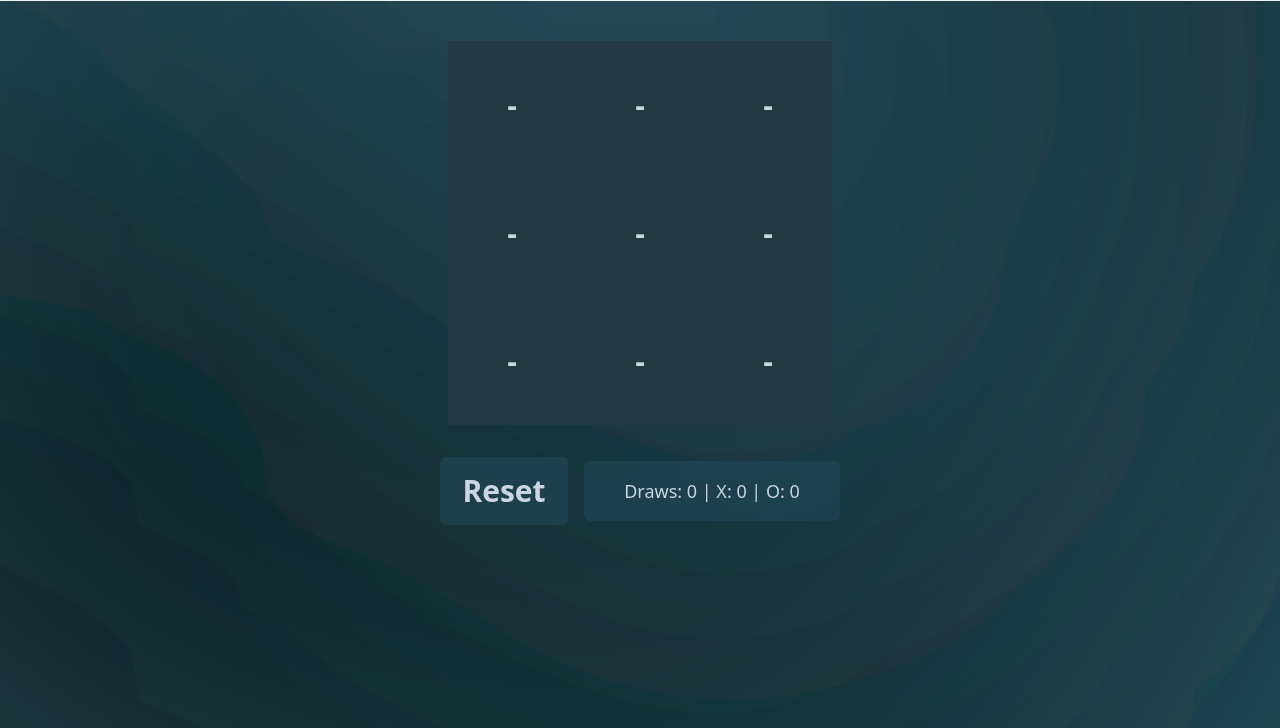
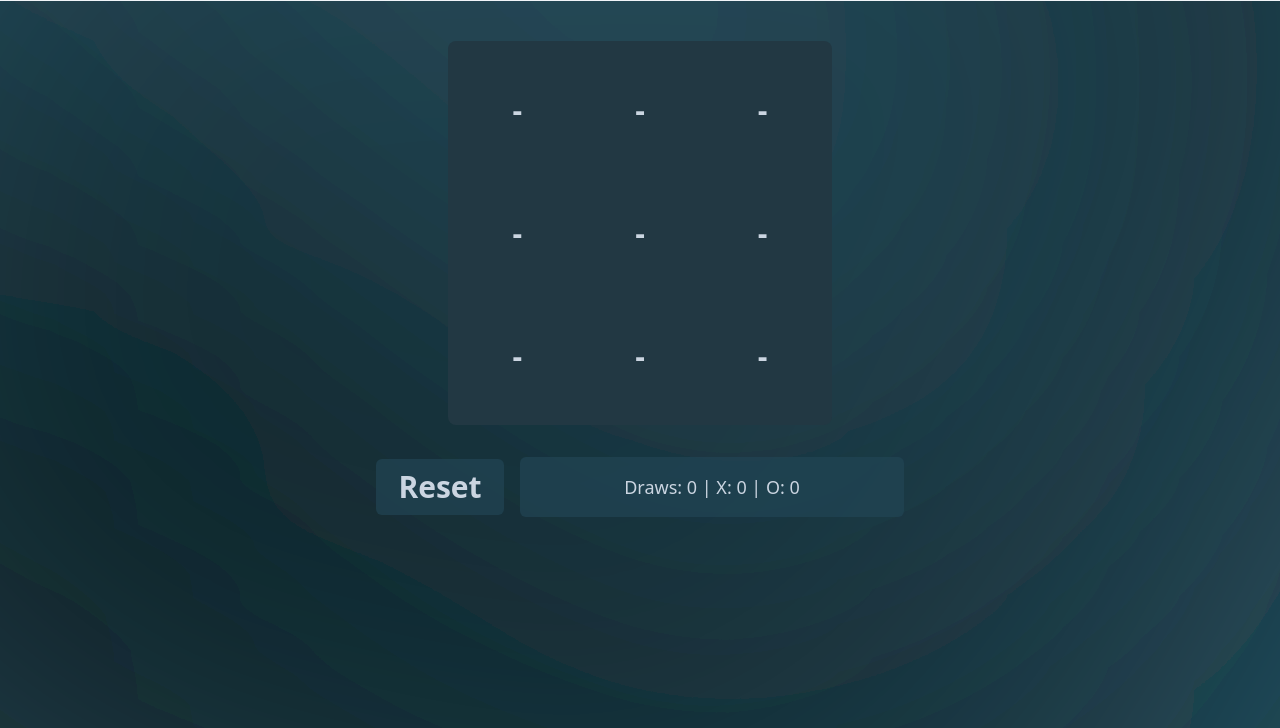
Before and after one commit to HAAZIQ-ALI/TicTacToe, a plain HTML site: page index.html in a window 1280 px wide. Shown: the part 72-800 px from the top of the page. Drawn offline with nearby package versions, Linux system fonts and the light colour scheme.

Commit message:
this is relly final masterPiece

```diff
--- a/index.html
+++ b/index.html
@@ -4,10 +4,35 @@
   <meta charset="UTF-8">
   <meta name="viewport" content="width=device-width, initial-scale=1.0">
   <script src="https://cdn.tailwindcss.com"></script>
+  <script>
+    tailwind.config = {
+      theme: {
+        extend: {
+          screens: {
+            'xs': '475px',
+          }
+        }
+      }
+    }
+  </script>
   <style>
   body{
     padding: 0;
     margin: 0;
+  }
+
+  /* Ensure game board is always square and properly sized */
+  .game-grid {
+    aspect-ratio: 1;
+    max-width: min(90vw, 90vh);
+  }
+
+  /* Better touch targets on mobile */
+  @media (max-width: 640px) {
+    .box {
+      min-height: 4rem;
+      touch-action: manipulation;
+    }
   }
     </style>
 
@@ -15,27 +40,30 @@
 
 </head>
 <body class="h-screen w-full bg-[url('/gradient.svg')] bg-cover bg-center ">
-    <nav class="bg-[#2E3A4A]/40 backdrop-blur-md w-full p-4 flex justify-between" ><h1 class="font-bold text-3xl text-slate-200"  >Tic Tac Toe </h1> <a href="https://github.com/HAAZIQ-ALI/TicTacToe"> <img src="./github.svg" alt="github" class="w-10 h-10" /></a>
-</nav>
+    <nav class="bg-[#2E3A4A]/40 backdrop-blur-md w-full p-4 flex justify-between items-center" >
+        <h1 class="font-bold text-2xl sm:text-3xl text-slate-200">Tic Tac Toe</h1>
+        <a href="https://github.com/HAAZIQ-ALI/TicTacToe" class="hover:scale-110 transition-transform">
+            <img src="./github.svg" alt="github" class="w-8 h-8 sm:w-10 sm:h-10" />
+        </a>
+    </nav>
     <div class="bg-slate-100 w-full h-[1px]"></div>
-    <main class="flex justify-center items-center mt-10">
-        <section class="grid grid-cols-3  bg-[#223843] h-72 w-72 sm:w-80 sm:h-80 md:h-96 md:w-96 text-slate-300">
+    <main class="flex justify-center items-center mt-6 sm:mt-10 px-4">
+        <section class="game-grid grid grid-cols-3 gap-1 sm:gap-2 bg-[#223843] p-2 sm:p-3 rounded-lg w-64 h-64 xs:w-72 xs:h-72 sm:w-80 sm:h-80 md:h-96 md:w-96 text-slate-300">
 
-            <button  class=" box flex items-center justify-center rounded-md text-3xl font-bold bg-transparent hover:bg-slate-400/30 " >-</button>
-            <button  class=" box flex items-center justify-center rounded-md text-3xl font-bold bg-transparent hover:bg-slate-400/30 " >-</button>
-            <button  class=" box flex items-center justify-center rounded-md text-3xl font-bold bg-transparent hover:bg-slate-400/30 " >-</button>
-            <button  class=" box flex items-center justify-center rounded-md text-3xl font-bold bg-transparent hover:bg-slate-400/30 " >-</button>
-            <button  class=" box flex items-center justify-center rounded-md text-3xl font-bold bg-transparent hover:bg-slate-400/30 " >-</button>
-            <button  class=" box flex items-center justify-center rounded-md text-3xl font-bold bg-transparent hover:bg-slate-400/30 " >-</button>
-            <button  class=" box flex items-center justify-center rounded-md text-3xl font-bold bg-transparent hover:bg-slate-400/30 " >-</button>
-            <button  class=" box flex items-center justify-center rounded-md text-3xl font-bold bg-transparent hover:bg-slate-400/30 " >-</button>
-            <button  class=" box flex items-center justify-center rounded-md text-3xl font-bold bg-transparent hover:bg-slate-400/30 " >-</button>
+            <button class="box flex items-center justify-center rounded-md text-2xl sm:text-3xl font-bold bg-transparent hover:bg-slate-400/30 transition-colors duration-200 min-h-[4rem] sm:min-h-[5rem]">-</button>
+            <button class="box flex items-center justify-center rounded-md text-2xl sm:text-3xl font-bold bg-transparent hover:bg-slate-400/30 transition-colors duration-200 min-h-[4rem] sm:min-h-[5rem]">-</button>
+            <button class="box flex items-center justify-center rounded-md text-2xl sm:text-3xl font-bold bg-transparent hover:bg-slate-400/30 transition-colors duration-200 min-h-[4rem] sm:min-h-[5rem]">-</button>
+            <button class="box flex items-center justify-center rounded-md text-2xl sm:text-3xl font-bold bg-transparent hover:bg-slate-400/30 transition-colors duration-200 min-h-[4rem] sm:min-h-[5rem]">-</button>
+            <button class="box flex items-center justify-center rounded-md text-2xl sm:text-3xl font-bold bg-transparent hover:bg-slate-400/30 transition-colors duration-200 min-h-[4rem] sm:min-h-[5rem]">-</button>
+            <button class="box flex items-center justify-center rounded-md text-2xl sm:text-3xl font-bold bg-transparent hover:bg-slate-400/30 transition-colors duration-200 min-h-[4rem] sm:min-h-[5rem]">-</button>
+            <button class="box flex items-center justify-center rounded-md text-2xl sm:text-3xl font-bold bg-transparent hover:bg-slate-400/30 transition-colors duration-200 min-h-[4rem] sm:min-h-[5rem]">-</button>
+            <button class="box flex items-center justify-center rounded-md text-2xl sm:text-3xl font-bold bg-transparent hover:bg-slate-400/30 transition-colors duration-200 min-h-[4rem] sm:min-h-[5rem]">-</button>
+            <button class="box flex items-center justify-center rounded-md text-2xl sm:text-3xl font-bold bg-transparent hover:bg-slate-400/30 transition-colors duration-200 min-h-[4rem] sm:min-h-[5rem]">-</button>
         </section>
-
     </main>
-    <div class="flex justify-center items-center mt-4 p-4 text-slate-300">
-          <button class="flex items-center justify-center rounded-md text-3xl font-bold bg-[#224554]/70 p-4 hover:bg-[#456882] reset-button h-34 w-32">Reset</button>
-          <div id="scoreBoard" class="flex items-center justify-center rounded-md text-lg bg-[#224554]/70 ml-4 h-34 w-64 p-4">
+    <div class="flex flex-col sm:flex-row justify-center items-center mt-4 p-4 text-slate-300 gap-4">
+          <button class="flex items-center justify-center rounded-md text-xl sm:text-2xl md:text-3xl font-bold bg-[#224554]/70 p-3 sm:p-4 hover:bg-[#456882] reset-button transition-colors duration-200 w-28 h-12 sm:w-32 sm:h-14">Reset</button>
+          <div id="scoreBoard" class="flex items-center justify-center rounded-md text-sm sm:text-base md:text-lg bg-[#224554]/70 p-3 sm:p-4 w-full max-w-xs sm:max-w-sm">
             <span>Draws: 0  X: 0  O: 0</span>
           </div>
     </div>
```
